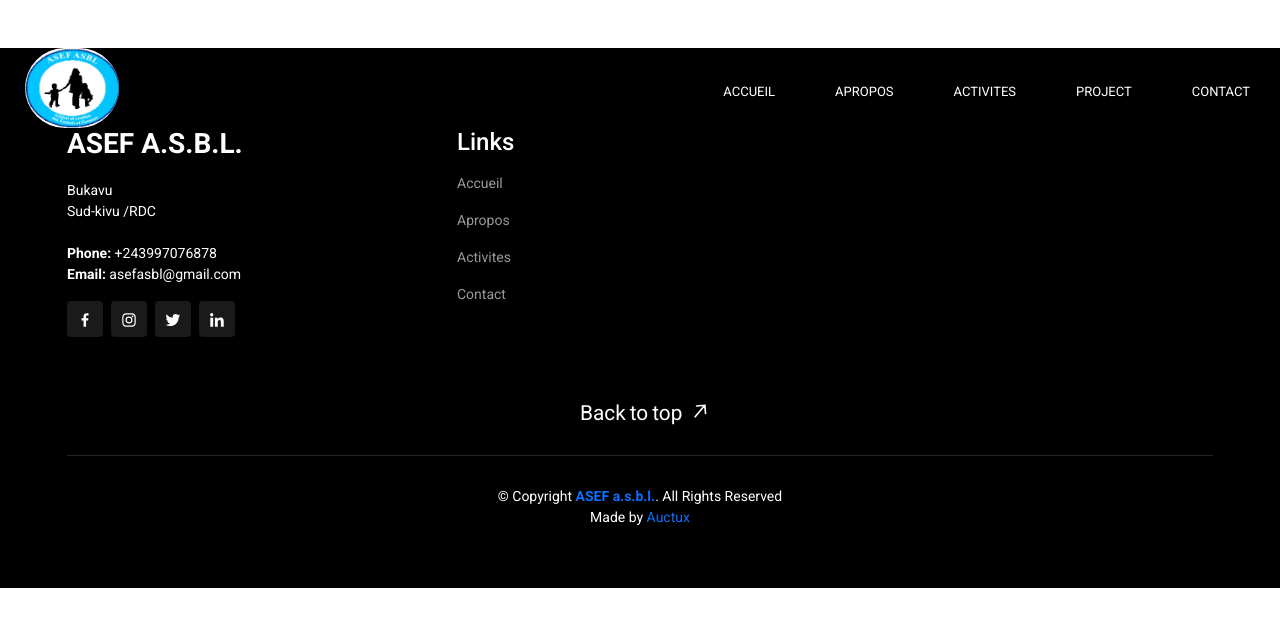
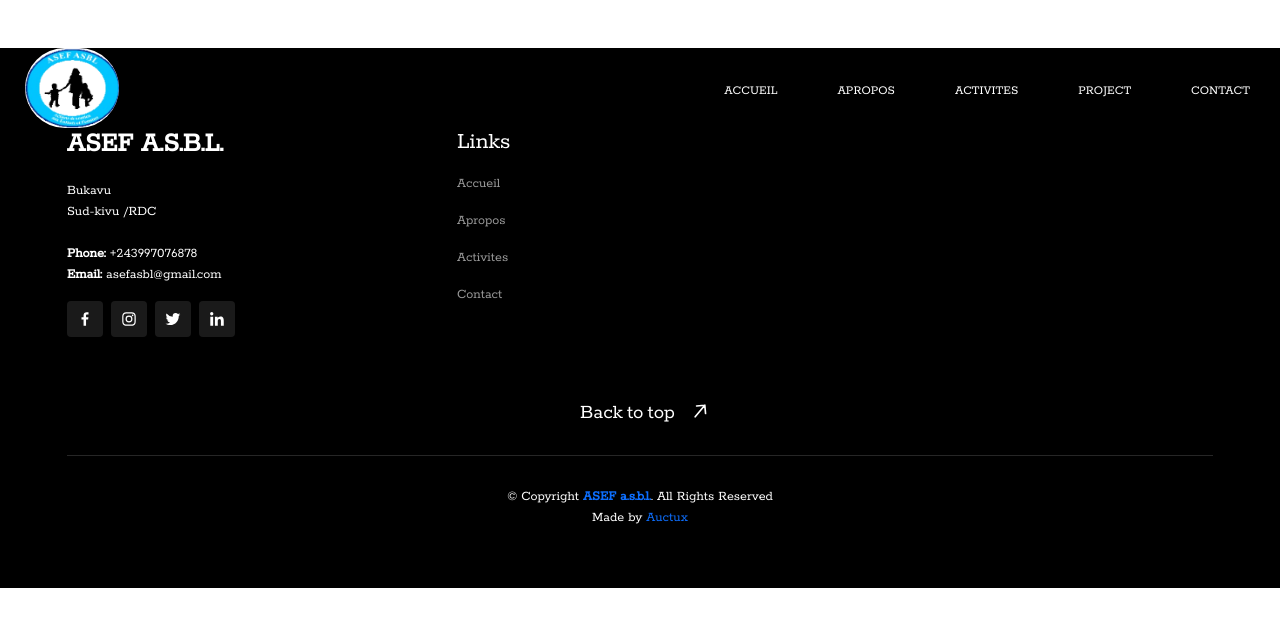
Before and after one commit to arnoldkajibwami/AsblASEF, a React (Vite) app: page /gallery in a window 1280 px wide. Shown: the top 626 px of the page. Built offline with nearby package versions, Linux system fonts and the light colour scheme; a web font is replaced by a local one.

Commit message:
changes fonts

```diff
--- a/src/AboutDetails.jsx
+++ b/src/AboutDetails.jsx
@@ -30,7 +30,7 @@ export default function AboutDetails() {
                                         Actions de soutien aux enfants et aux femmes est une association à caractère social et humanitaire qui a été créée en
                                         juillet 2020 par un groupe de jeunes intellectuels originaires de la partie orientale de la RDC en proie à la guerre et à
                                         toutes sortes de violences spécialement envers les couches vulnérables dont font partie les enfants et les femmes dans
-                                        les zones des conflits du Sud – Kivu, du Nord – Kivu et de l’Ituri.
+                                        les zones des conflits du Sud–Kivu, du Nord–Kivu et de l’Ituri.
                                     </p>
 
 {/*
--- a/src/Gallery.jsx
+++ b/src/Gallery.jsx
@@ -62,7 +62,7 @@ function Gallery() {
                                 <button id='nextprev' onClick={handleNext}><FaArrowRight /> </button>
                             </div>
 
-                                <div className="image-description" style={{padding:"40px"}}>{filteredImages[currentImageIndex].description}</div>
+                                <div className="image-description">{filteredImages[currentImageIndex].description}</div>
                         </div>
                     </div>
                 )}
--- a/src/app.css
+++ b/src/app.css
@@ -10,10 +10,10 @@ body {
 }
 
 body {
-  /* font-family: 'Abhaya Libre', serif; */
-  /* font-family: 'Merriweather', serif; */
-  /* font-family: 'Rokkitt', serif; */
-  font-family: 'Poppins', sans-serif;
+  /* font-family: 'Abhaya Libre', serif !important; */
+  /* font-family: 'Merriweather', serif !important; */
+  font-family: 'Rokkitt', serif !important;
+  /* font-family: 'Poppins', sans-serif !important;  */
   font-style: normal;
   color: #0c0c0c;
   background-color: #ffffff;
--- a/src/gallery.css
+++ b/src/gallery.css
@@ -57,6 +57,8 @@
     .image-description{
         margin-top: -300px;
         transform: translate(15px);
+        padding: 100px;
+        padding-left: 70px;
     }
 }
 @media(max-width:430px) {
```
